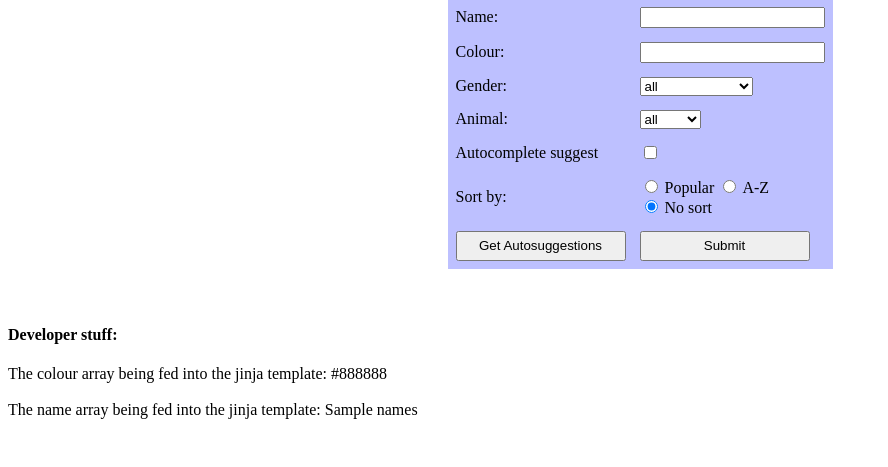
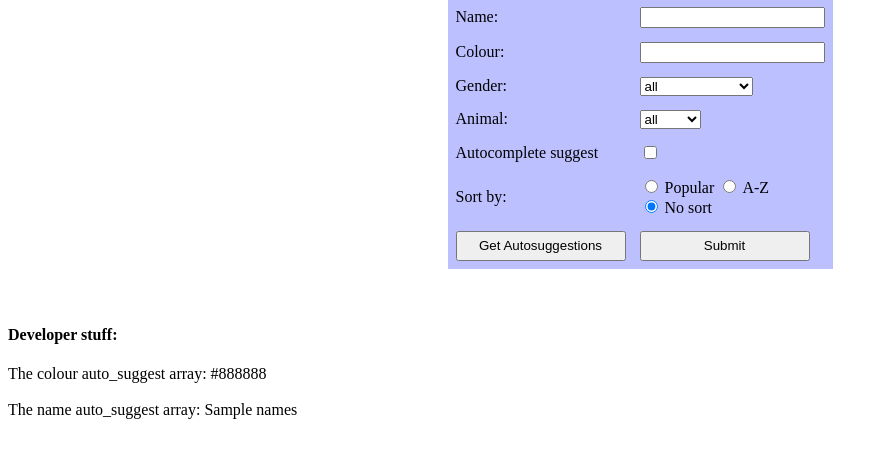
Before and after one commit to Temuujin-Natsagnyam/Adoptopet, a Flask app: template templates/index.html in a window 1280 px wide. Shown: the part 128-595 px from the top of the page, without its empty margins (0-888 px from the left). Run offline with Flask 2, Linux system fonts and the light colour scheme; the template is opened without the code that fills it: most values are stand-ins (such as "Sample title", 1, 10 or a date in 2020).

Commit message:
Update index.html

```diff
--- a/templates/index.html
+++ b/templates/index.html
@@ -80,9 +80,9 @@
     <br>
     <br>
     <h4>Developer stuff:</h4>
-    <a>The colour array being fed into the jinja template: {{colours}}</a>
+    <a>The colour auto_suggest array: {{colours}}</a>
     <br>
     <br>
-    <a>The name array being fed into the jinja template: {{names}}</a>
+    <a>The name auto_suggest array: {{names}}</a>
 </body>
 </html>
```
